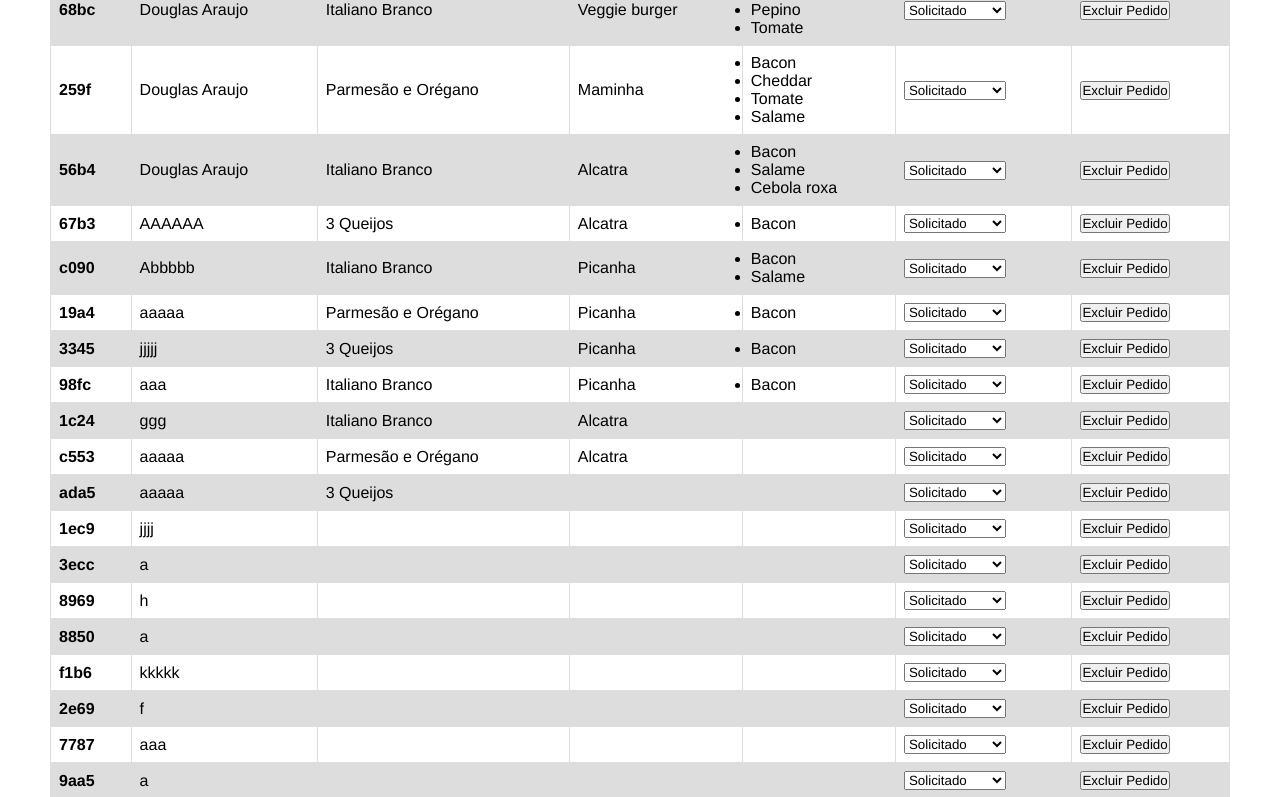
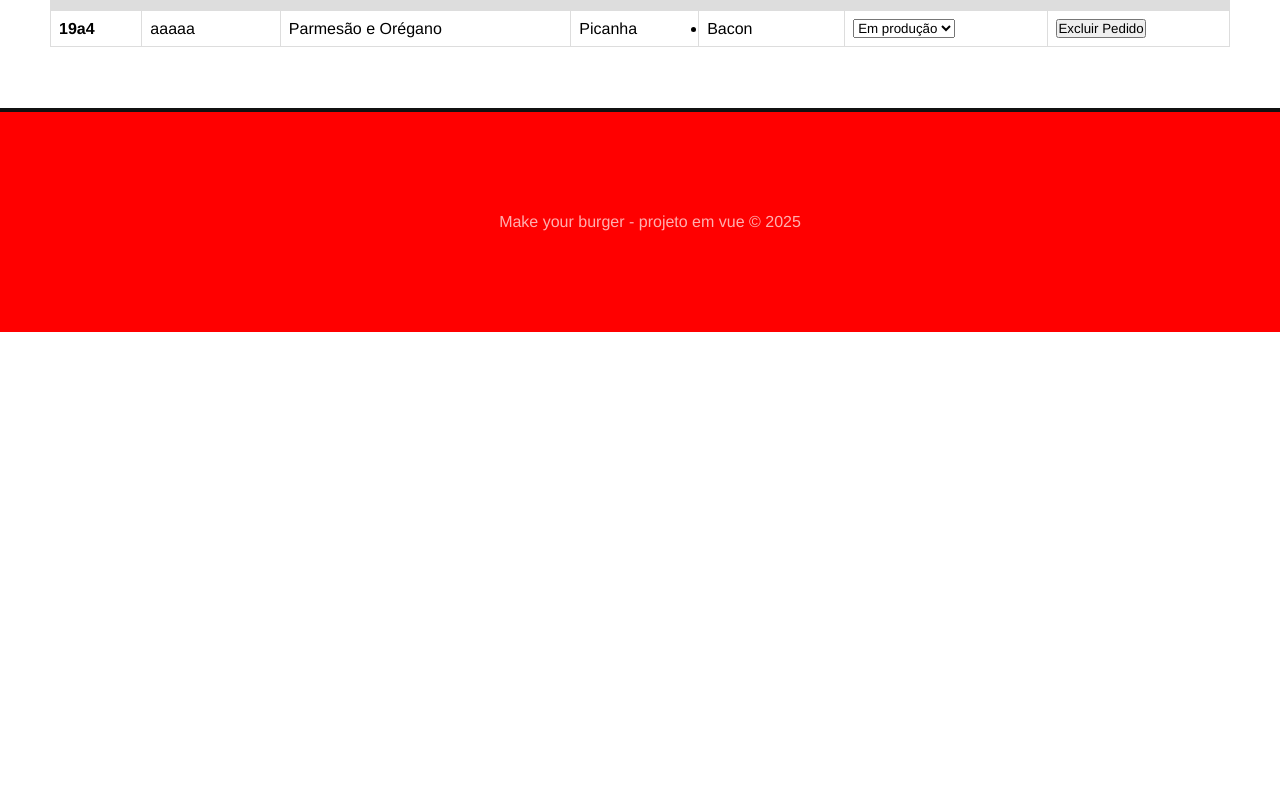
Before and after one commit to Getteli/curso-vue, a Vue app in the folder project/: page /burgues in a window 1280 px wide. Shown: the part 320-1117 px from the top of the page. After the commit the page ends 800 px from the top, so only its background shows below. Built offline with nearby package versions, Linux system fonts and the light colour scheme; data requests are answered from the project's data file.

Commit message:
atualizacao de status

```diff
--- a/project/db/db.json
+++ b/project/db/db.json
@@ -79,54 +79,6 @@
   ],
   "burgers": [
     {
-      "id": "b6e5",
-      "name": "Douglas",
-      "pao": "3 Queijos",
-      "carne": "Alcatra",
-      "opcionais": [
-        "Bacon",
-        "Salame"
-      ],
-      "status": "solicitado"
-    },
-    {
-      "id": "68bc",
-      "name": "Douglas Araujo",
-      "pao": "Italiano Branco",
-      "carne": "Veggie burger",
-      "opcionais": [
-        "Cebola roxa",
-        "Pepino",
-        "Tomate"
-      ],
-      "status": "solicitado"
-    },
-    {
-      "id": "259f",
-      "name": "Douglas Araujo",
-      "pao": "Parmesão e Orégano",
-      "carne": "Maminha",
-      "opcionais": [
-        "Bacon",
-        "Cheddar",
-        "Tomate",
-        "Salame"
-      ],
-      "status": "solicitado"
-    },
-    {
-      "id": "56b4",
-      "name": "Douglas Araujo",
-      "pao": "Italiano Branco",
-      "carne": "Alcatra",
-      "opcionais": [
-        "Bacon",
-        "Salame",
-        "Cebola roxa"
-      ],
-      "status": "solicitado"
-    },
-    {
       "id": "67b3",
       "name": "AAAAAA",
       "pao": "3 Queijos",
@@ -134,7 +86,7 @@
       "opcionais": [
         "Bacon"
       ],
-      "status": "solicitado"
+      "status": "Finalizado"
     },
     {
       "id": "c090",
@@ -145,7 +97,7 @@
         "Bacon",
         "Salame"
       ],
-      "status": "solicitado"
+      "status": "Em produção"
     },
     {
       "id": "19a4",
@@ -155,142 +107,7 @@
       "opcionais": [
         "Bacon"
       ],
-      "status": "solicitado"
-    },
-    {
-      "id": "3345",
-      "name": "jjjjj",
-      "pao": "3 Queijos",
-      "carne": "Picanha",
-      "opcionais": [
-        "Bacon"
-      ],
-      "status": "solicitado"
-    },
-    {
-      "id": "98fc",
-      "name": "aaa",
-      "pao": "Italiano Branco",
-      "carne": "Picanha",
-      "opcionais": [
-        "Bacon"
-      ],
-      "status": "solicitado"
-    },
-    {
-      "id": "1c24",
-      "name": "ggg",
-      "pao": "Italiano Branco",
-      "carne": "Alcatra",
-      "opcionais": [],
-      "status": "solicitado"
-    },
-    {
-      "id": "c553",
-      "name": "aaaaa",
-      "pao": "Parmesão e Orégano",
-      "carne": "Alcatra",
-      "opcionais": [],
-      "status": "solicitado"
-    },
-    {
-      "id": "ada5",
-      "name": "aaaaa",
-      "pao": "3 Queijos",
-      "carne": null,
-      "opcionais": [],
-      "status": "solicitado"
-    },
-    {
-      "id": "1ec9",
-      "name": "jjjj",
-      "pao": null,
-      "carne": null,
-      "opcionais": [],
-      "status": "solicitado"
-    },
-    {
-      "id": "3ecc",
-      "name": "a",
-      "pao": null,
-      "carne": null,
-      "opcionais": [],
-      "status": "solicitado"
-    },
-    {
-      "id": "8969",
-      "name": "h",
-      "pao": null,
-      "carne": null,
-      "opcionais": [],
-      "status": "solicitado"
-    },
-    {
-      "id": "8850",
-      "name": "a",
-      "pao": null,
-      "carne": null,
-      "opcionais": [],
-      "status": "solicitado"
-    },
-    {
-      "id": "f1b6",
-      "name": "kkkkk",
-      "pao": null,
-      "carne": null,
-      "opcionais": [],
-      "status": "solicitado"
-    },
-    {
-      "id": "2e69",
-      "name": "f",
-      "pao": null,
-      "carne": null,
-      "opcionais": [],
-      "status": "solicitado"
-    },
-    {
-      "id": "7787",
-      "name": "aaa",
-      "pao": null,
-      "carne": null,
-      "opcionais": [],
-      "status": "solicitado"
-    },
-    {
-      "id": "9aa5",
-      "name": "a",
-      "pao": null,
-      "carne": null,
-      "opcionais": [],
-      "status": "solicitado"
-    },
-    {
-      "id": "9edb",
-      "name": "g",
-      "pao": null,
-      "carne": null,
-      "opcionais": [],
-      "status": "solicitado"
-    },
-    {
-      "id": "a636",
-      "name": "f",
-      "pao": null,
-      "carne": null,
-      "opcionais": [],
-      "status": "solicitado"
-    },
-    {
-      "id": "2458",
-      "name": "Douglas Araujo",
-      "pao": "Italiano Branco",
-      "carne": "Picanha",
-      "opcionais": [
-        "Bacon",
-        "Salame"
-      ],
-      "status": "solicitado"
+      "status": "Em produção"
     }
   ]
 }
--- a/project/src/components/Dashboard.vue
+++ b/project/src/components/Dashboard.vue
@@ -24,12 +24,13 @@
                         </ul>
                     </td>
                     <td>
-                        <select name="status">
-                            <option @select="changeStatus(burger)" v-for="status in statusDb" :value="status.id">{{ status.tipo }}</option>
+                        <!-- o vue tem o evento change e se quisermos o obj selecionado, pegamos como no javascript, com o event target value -->
+                        <select name="status" @change="changeStatus(burger.id,$event.target.value)">
+                            <option v-for="status in statusDb" :value="status.tipo" :selected="burger.status == status.tipo ? true : false">{{ status.tipo }}</option>
                         </select>
                     </td>
                     <td>
-                        <button @click="deleteBurger(burger)">Excluir Pedido</button>
+                        <button @click="deleteBurger(burger.id)">Excluir Pedido</button>
                     </td>
                 </tr>
             </tbody>
@@ -58,8 +59,35 @@
                 const data = await req.json();
                 this.statusDb = data;
             },
-            changeStatus(burger) {},
-            deleteBurger(burger) {},
+            async changeStatus(id, status) {
+                console.log(id, status);
+                const res = await fetch(`http://localhost:3000/burgers/${id}`, {
+                    method: 'PATCH',
+                    headers: {
+                        'Content-Type': 'application/json',
+                    },
+                    body: JSON.stringify({ status }),
+                });
+
+                if (!res.ok)
+                {
+                    console.error(`Error updating status: ${res.status}`);
+                }
+            },
+            async deleteBurger(id) {
+                const res = await fetch(`http://localhost:3000/burgers/${id}`, {
+                    method: 'DELETE',
+                });
+
+                if (res.ok)
+                {
+                    this.burgers = this.burgers.filter(burger => burger.id!== id);
+                }
+                else
+                {
+                    console.error(`Error deleting burger: ${res.status}`);
+                }
+            },
         },
         mounted() {
             this.getBurgers();
```
